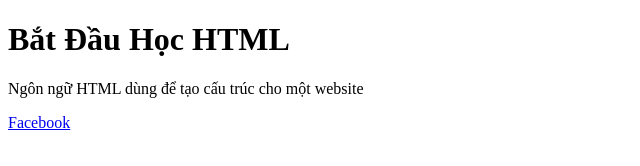
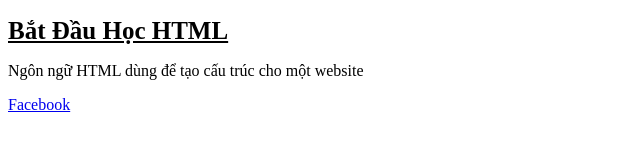
Before and after one commit to nuhoangcodon99/Website-Cua-Ngoc, a plain HTML site: page index.html in a window 1280 px wide. Shown: the whole page, without its empty margins (0-640 px from the left). Drawn offline with Linux system fonts and the light colour scheme.

Commit message:
Update index.html

```diff
--- a/index.html
+++ b/index.html
@@ -4,6 +4,17 @@
 <meta charset="UTF-8">
 </head>
 <body>
+  <style type="text/css">
+
+h1 {
+
+    font-size: 25px;
+
+    text-decoration: underline;
+
+}
+
+</style>
 <h1>Bắt Đầu Học HTML</h1>
 <p>Ngôn ngữ HTML dùng để tạo cấu trúc cho một website</p>
 
```
